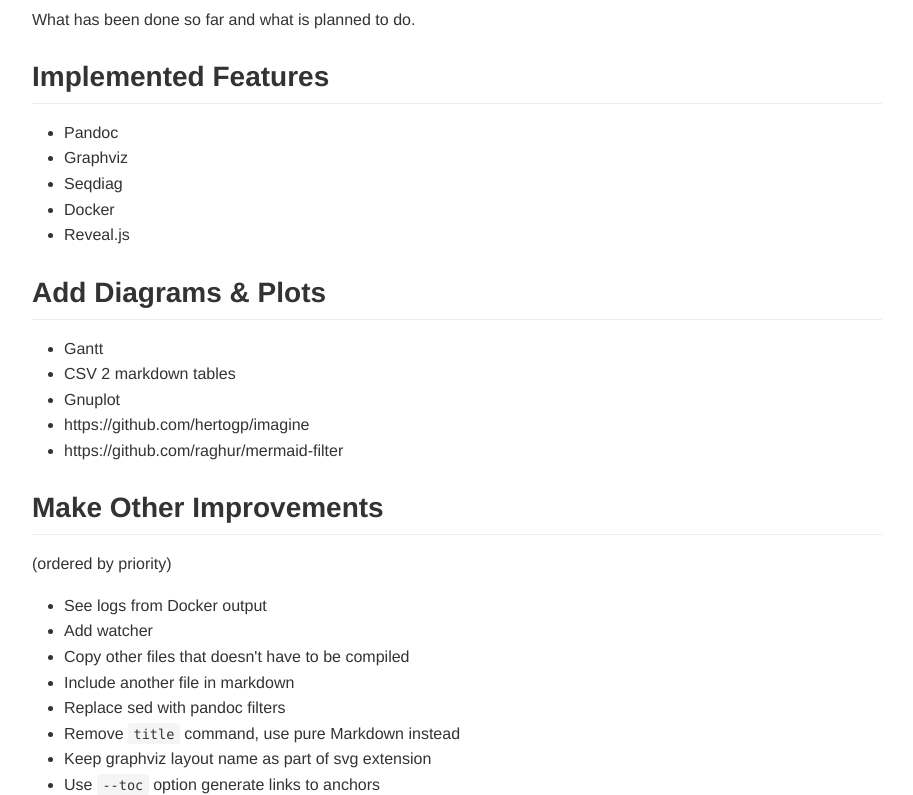
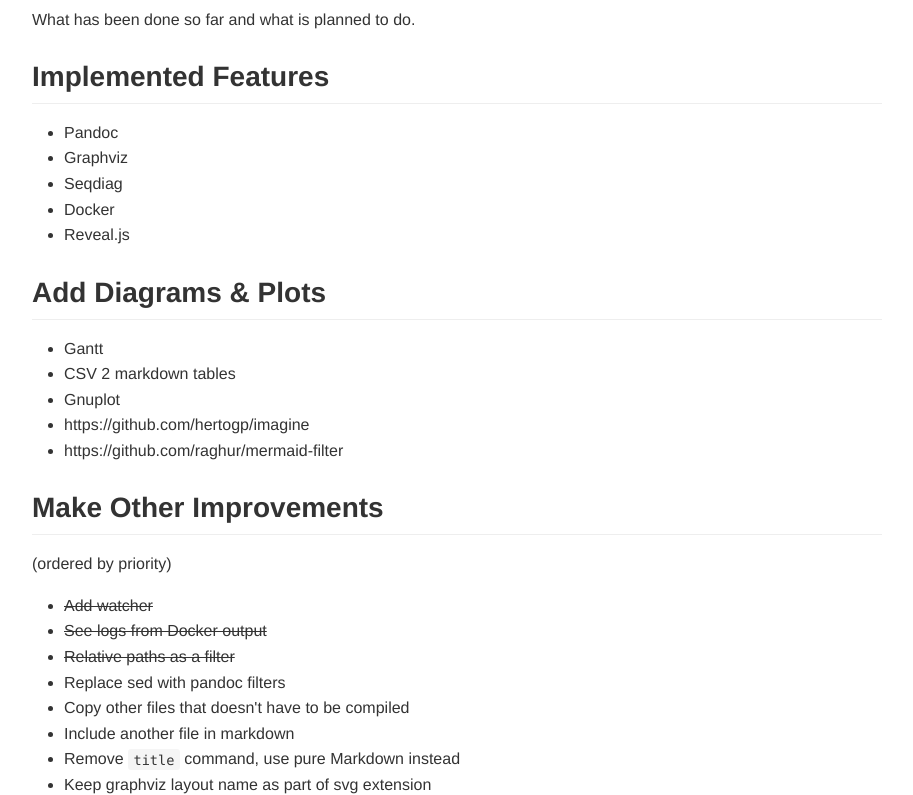
Before and after one commit to nirname/documentary-docs, a plain HTML site: page docs/todo.html in a window 1280 px wide. Shown: the part 156-951 px from the top of the page, without its empty margins (183-1096 px from the left). Drawn offline with Linux system fonts and the light colour scheme.

Commit message:
Updated todo

```diff
--- a/docs/todo.html
+++ b/docs/todo.html
@@ -31,18 +31,18 @@
 <h2 id="make-other-improvements">Make Other Improvements</h2>
 <p>(ordered by priority)</p>
 <ul>
-<li>See logs from Docker output</li>
-<li>Add watcher</li>
+<li><del>Add watcher</del></li>
+<li><del>See logs from Docker output</del></li>
+<li><del>Relative paths as a filter</del></li>
+<li>Replace sed with pandoc filters</li>
 <li>Copy other files that doesn't have to be compiled</li>
 <li>Include another file in markdown</li>
-<li>Replace sed with pandoc filters</li>
 <li>Remove <code>title</code> command, use pure Markdown instead</li>
 <li>Keep graphviz layout name as part of svg extension</li>
 <li>Use <code>--toc</code> option generate links to anchors</li>
 <li>Generate index page automatically (as a filter)</li>
 <li>Add pallets</li>
 <li>Create bootstrap script for installation</li>
-<li><del>Relative paths as a filter</del></li>
 </ul>
 <h1 id="links">Links</h1>
 <ul>
```
Also changed, not shown: 1 other file.
